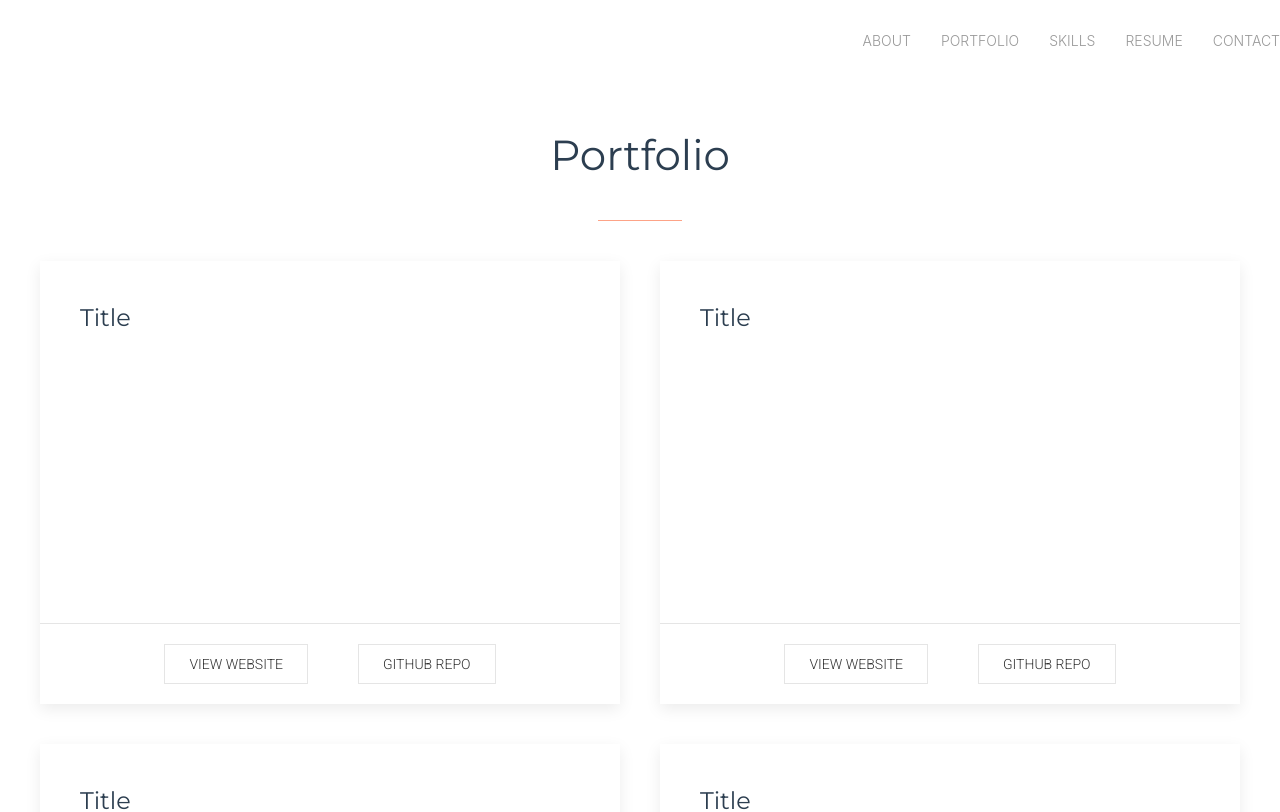
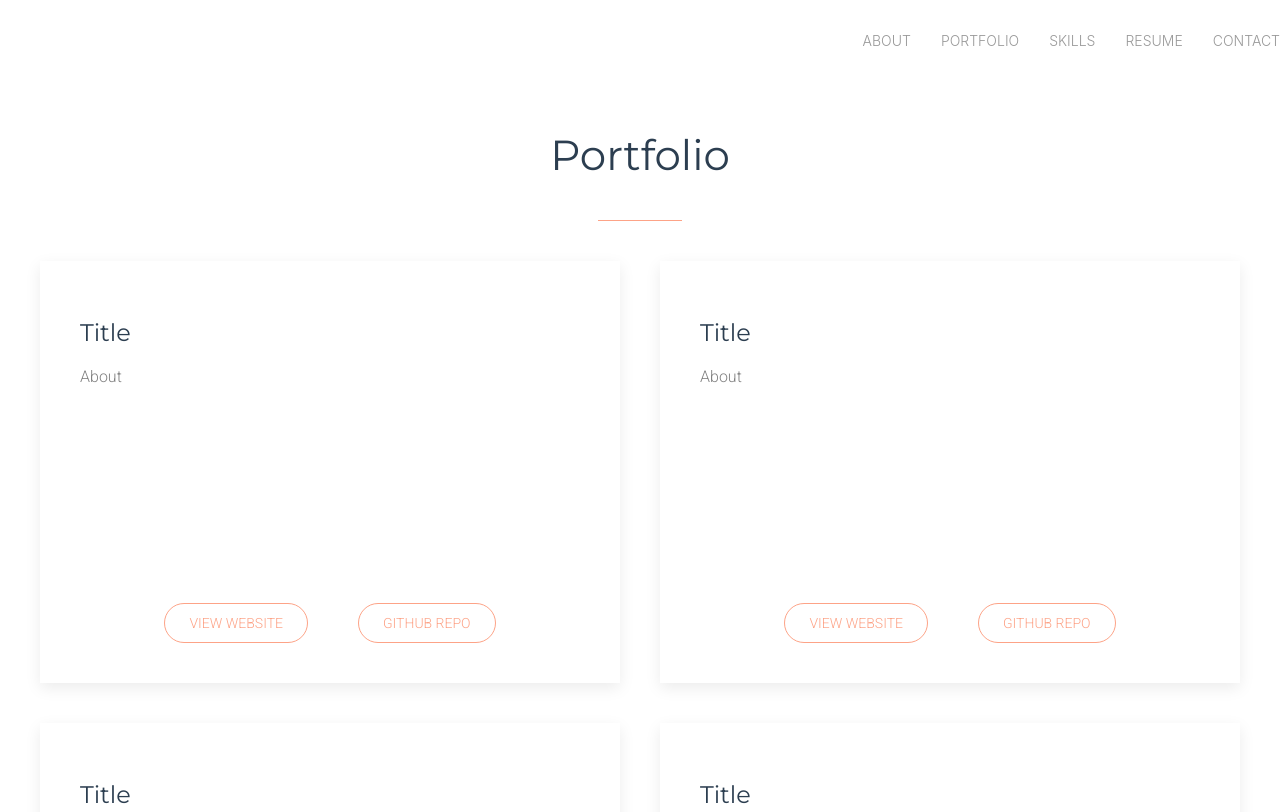
Before and after one commit to butsnieva/portfolio, a React (Create React App) app: page /portfolio in a window 1280 px wide. Shown: the top 812 px of the page. Built offline with nearby package versions, Linux system fonts and the light colour scheme.

Commit message:
card element style

```diff
--- a/package.json
+++ b/package.json
@@ -2,7 +2,7 @@
   "name": "portfolio-react",
   "version": "0.1.0",
   "private": true,
-  "homepage": "http://butsnieva.github.io/portfolio-v2",
+  "homepage": "http://butsnieva.github.io/portfolio-v2/",
   "dependencies": {
     "@testing-library/jest-dom": "^5.14.1",
     "@testing-library/react": "^11.2.7",
--- a/src/components/About/style.css
+++ b/src/components/About/style.css
@@ -1,6 +1,6 @@
 #about-me {
     border: 1px solid #fda387;
-    padding: 50px;
+    padding: 7%;
     border-radius: 20px;
 }
 
@@ -9,3 +9,12 @@
     margin-bottom: 100px;
     padding-top: 30px;
 }
+
+@media only screen and (min-width: 769px) {
+    #about-me-container {
+        margin-top: 245px;
+        padding-top: 200px;
+        width: 65%;
+        padding-left: 35%;
+    }
+}
--- a/src/components/Header/index.js
+++ b/src/components/Header/index.js
@@ -3,8 +3,8 @@ import './style.css';
 
 function Header(props) {
   return (
-    <div class='uk-text-center'>
-      <h1 class='page-heading' style={{ paddingTop: props.padding }}>
+    <div className='uk-text-center'>
+      <h1 className='page-heading' style={{ paddingTop: props.padding }}>
         {props.title}
       </h1>
       <hr />
--- a/src/components/HomeHeader/style.css
+++ b/src/components/HomeHeader/style.css
@@ -25,3 +25,41 @@
   animation: fadeInRight;
   animation-duration: 3s;
 }
+
+
+
+@media only screen and (max-width: 390px) {
+  #my-name {
+      font-size: 36px;
+  }
+
+  .subtitle {
+      font-size: 12px;
+  }
+}
+
+@media only screen and (min-width: 460px) {
+  .subtitle {
+      font-weight: 100;
+  }
+}
+
+@media only screen and (min-width: 560px) {
+  #title-container {
+      padding-left: 30%;
+  }
+}
+
+@media only screen and (min-width: 769px) {
+  #title-container {
+      padding-top: 100px;
+      padding-left: 50%;
+      width: 50%;
+  }
+}
+
+@media only screen and (min-width: 960px) {
+  .subtitle {
+      font-size: 18px;
+  }
+}
--- a/src/components/PortfolioCard/style.css
+++ b/src/components/PortfolioCard/style.css
@@ -0,0 +1,80 @@
+.pic-container {
+    position: relative;
+    height: 100%;
+}
+
+.project-description {
+    color: gray;
+    margin-top: 10px;
+}
+
+polyline {
+    fill: none;
+    color: rgb(170, 170, 170);
+}
+
+.portfolio-card-footer {
+    border-top: none !important;
+    padding-bottom: 40px;
+}
+
+.portfolio-card-body {
+    padding-bottom: 0px;
+}
+
+.project-title {
+    padding-top: 15px;
+    margin-bottom: 0px;
+}
+
+.portfolio-btn {
+    border-radius: 20px;
+    border: 1px solid rgb(156, 231, 156);
+    color: rgb(156, 231, 156);
+    border: 1px solid #fda387;
+    color: #fda387;
+    margin-left: 12px;
+    margin-right: 12px;
+    padding: 0px 11px 0px 11px;
+    font-size: 10px;
+}
+
+.portfolio-btn:hover {
+    background-color: #fda387;
+    color: white;
+    border: none;
+}
+
+@media only screen and (max-width: 374px) {
+    .portfolio-card-body {
+        padding: 15px;
+    }
+
+    .project-title {
+        padding-top: 0px;
+        margin-bottom: 0px;
+    }
+}
+
+@media only screen and (min-width: 375px) {
+    .portfolio-btn {
+        margin-left: 12px;
+        margin-right: 12px;
+        padding: 0px 18px 0px 18px;
+        font-size: 12px;
+    }
+}
+
+@media only screen and (min-width: 460px) {
+
+    .portfolio-btn {
+        margin-left: 5%;
+        margin-right: 5%;
+        padding: 0px 24px 0px 24px;
+        font-size: 14px;
+    }
+
+    .project-title {
+        margin-bottom: 15px;
+    }
+}
```
